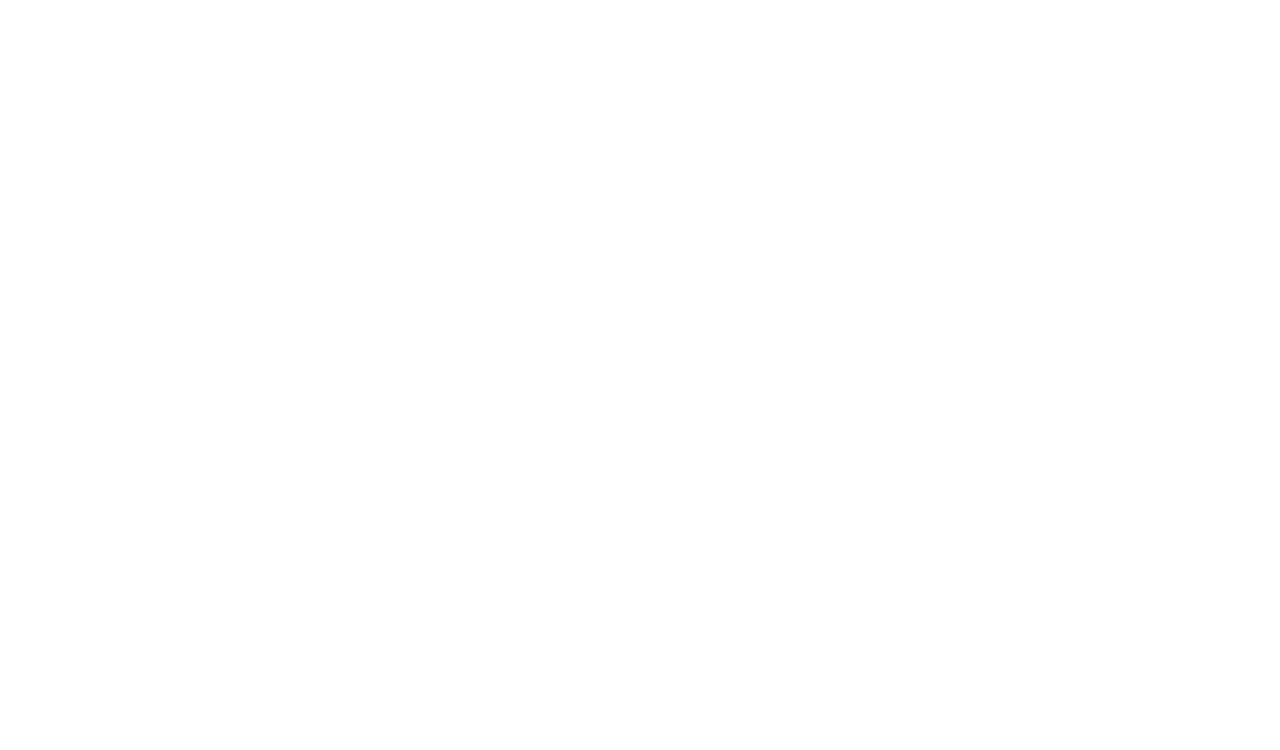
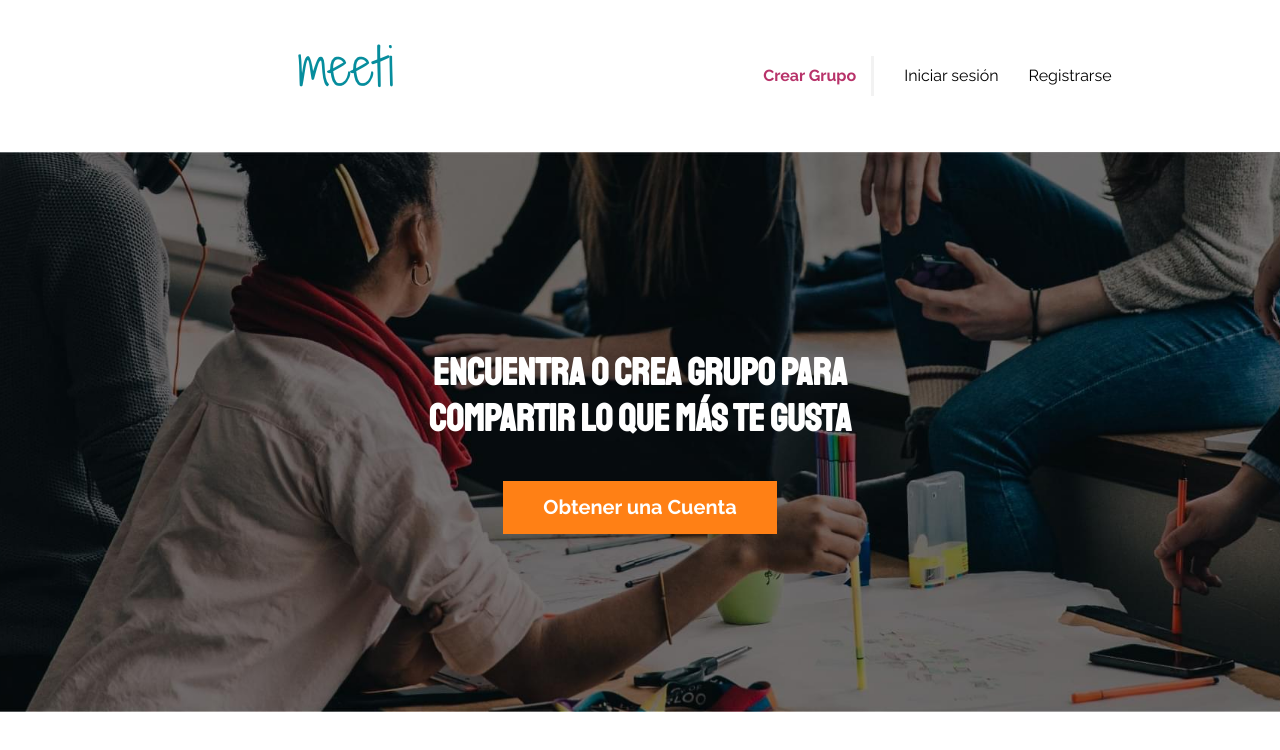
Before and after one commit to Ara-Polanco/meeti, a website: page index.html in a window 1280 px wide. Drawn offline with Linux system fonts and the light colour scheme.

Commit message:
Adding: header and hero sections

```diff
--- a/index.html
+++ b/index.html
@@ -10,5 +10,25 @@
 </head>
 <body>
 
+    <header class="header contenedor">
+
+        <div class="header__logo">
+            <a href="index.html">
+                <img src="/build/img/logo.png" alt="Logo meeti">
+            </a>
+        </div>
+
+        <nav class="navegacion">
+            <a class="navegacion__enlace navegacion__enlace--crear" href="#">Crear Grupo</a>
+            <a class="navegacion__enlace" href="#">Iniciar sesión</a>
+            <a class="navegacion__enlace" href="#">Registrarse</a>
+        </nav>
+    </header>
+
+    <section class="hero">
+        <h1 class="hero__heading">Encuentra o crea grupo para compartir lo que más te gusta</h1>
+        <a class="hero__enlace" href="#">Obtener una Cuenta</a>
+    </section>
+
 </body>
 </html>
--- a/src/scss/app.scss
+++ b/src/scss/app.scss
@@ -1 +1,3 @@
 @use 'base';
+@use 'ui/header';
+@use 'ui/contenido';
--- a/src/scss/base/_globales.scss
+++ b/src/scss/base/_globales.scss
@@ -13,7 +13,7 @@ body {
     font-size: 1.6rem;
 }
 .contenedor {
-    width: 95%;
+    width: 90%;
     max-width: 1200px;
     margin: 0 auto;
 }
--- a/src/scss/base/_tipografia.scss
+++ b/src/scss/base/_tipografia.scss
@@ -5,18 +5,20 @@ h1, h2, h3 {
     line-height: 1.2;
 }
 h1 {
-    font-size: 4.4rem;
+    font-size: 3.8rem;
     font-family: v.$fuenteHeading;
 }
 h2 {
-    font-size: 4rem;
+    font-size: 3.2rem;
     font-family: v.$fuenteHeading;
 }
 h3 {
-    font-size: 3rem;
+    font-size: 2.4rem;
 }
+
 [class$="heading"] {
     margin: 2rem 0;
+    text-align: center;
 }
 a {
     text-decoration: none;
--- a/src/scss/base/_variables.scss
+++ b/src/scss/base/_variables.scss
@@ -15,3 +15,5 @@ $negro: #000;
 $blanco: #FFFFFF;
 $gris: #484349;
 $grisClaro: #F2F2F2;
+
+$separacion: 3rem;
--- /dev/null
+++ b/src/scss/ui/contenido/_hero.scss
@@ -0,0 +1,24 @@
+@use 'base/variables' as v;
+@use 'base/mixins' as m;
+
+.hero {
+    min-height: 70vh;
+    background-image: url(/build/img/hero.jpg);
+    background-size: cover;
+    background-position: center;
+
+    display: flex;
+    flex-direction: column;
+    justify-content: center;
+    align-items: center;
+    text-align: center;
+
+    &__heading {
+        max-width: 50rem;
+        color: v.$blanco;
+    }
+
+    &__enlace {
+        @include m.boton(v.$terciario, v.$blanco);
+    }
+}
--- /dev/null
+++ b/src/scss/ui/contenido/_index.scss
@@ -0,0 +1 @@
+@forward 'hero';
--- /dev/null
+++ b/src/scss/ui/header/_header.scss
@@ -0,0 +1,16 @@
+@use 'base/variables' as v;
+@use 'base/mixins' as m;
+
+.header {
+    padding: v.$separacion 0;
+    display: flex;
+    flex-direction: column;
+    gap: 1rem;
+    align-items: center;
+
+    @include m.tablet {
+        flex-direction: row;
+        justify-content: space-around;
+        gap: v.$separacion;
+    }
+}
--- /dev/null
+++ b/src/scss/ui/header/_index.scss
@@ -0,0 +1,2 @@
+@forward 'header';
+@forward 'navegacion';
--- /dev/null
+++ b/src/scss/ui/header/_navegacion.scss
@@ -0,0 +1,29 @@
+@use 'base/variables' as v;
+@use 'base/mixins' as m;
+@forward 'header';
+
+.navegacion {
+    @extend .header;
+    padding: 0;
+
+    &__enlace {
+        display: flex;
+        align-items: center;
+
+        &--crear {
+            font-weight: 700;
+            color: v.$primario;
+
+            @include m.tablet {
+                &::after {
+                    content: '';
+                    display: inline-block;
+                    height: 4rem;
+                    border-right: 3px solid v.$grisClaro;
+                    padding-right: 1.5rem;
+                }
+            }
+
+        }
+    }
+}
```
Also changed, not shown: build/css/app.css, 2 other files.
